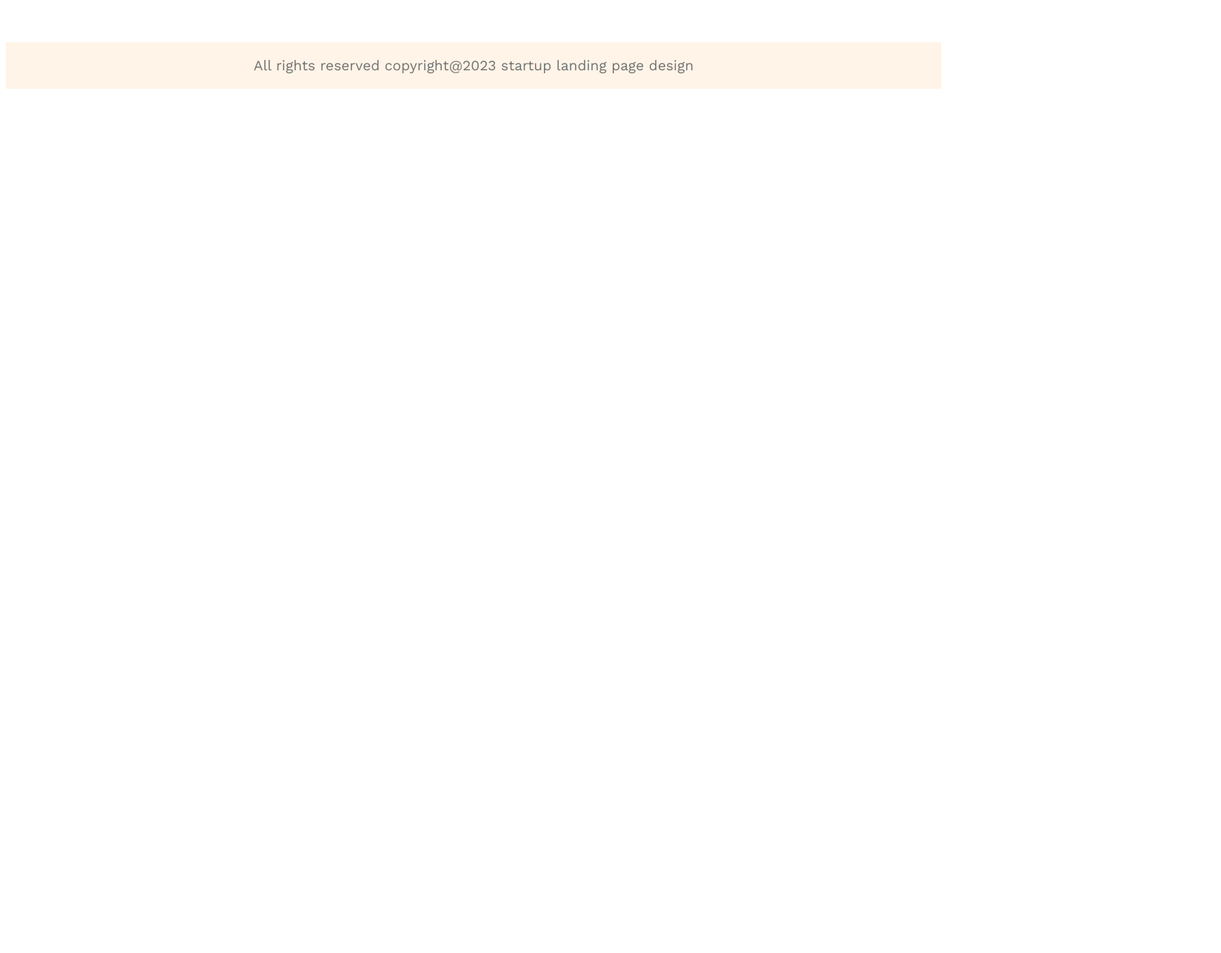
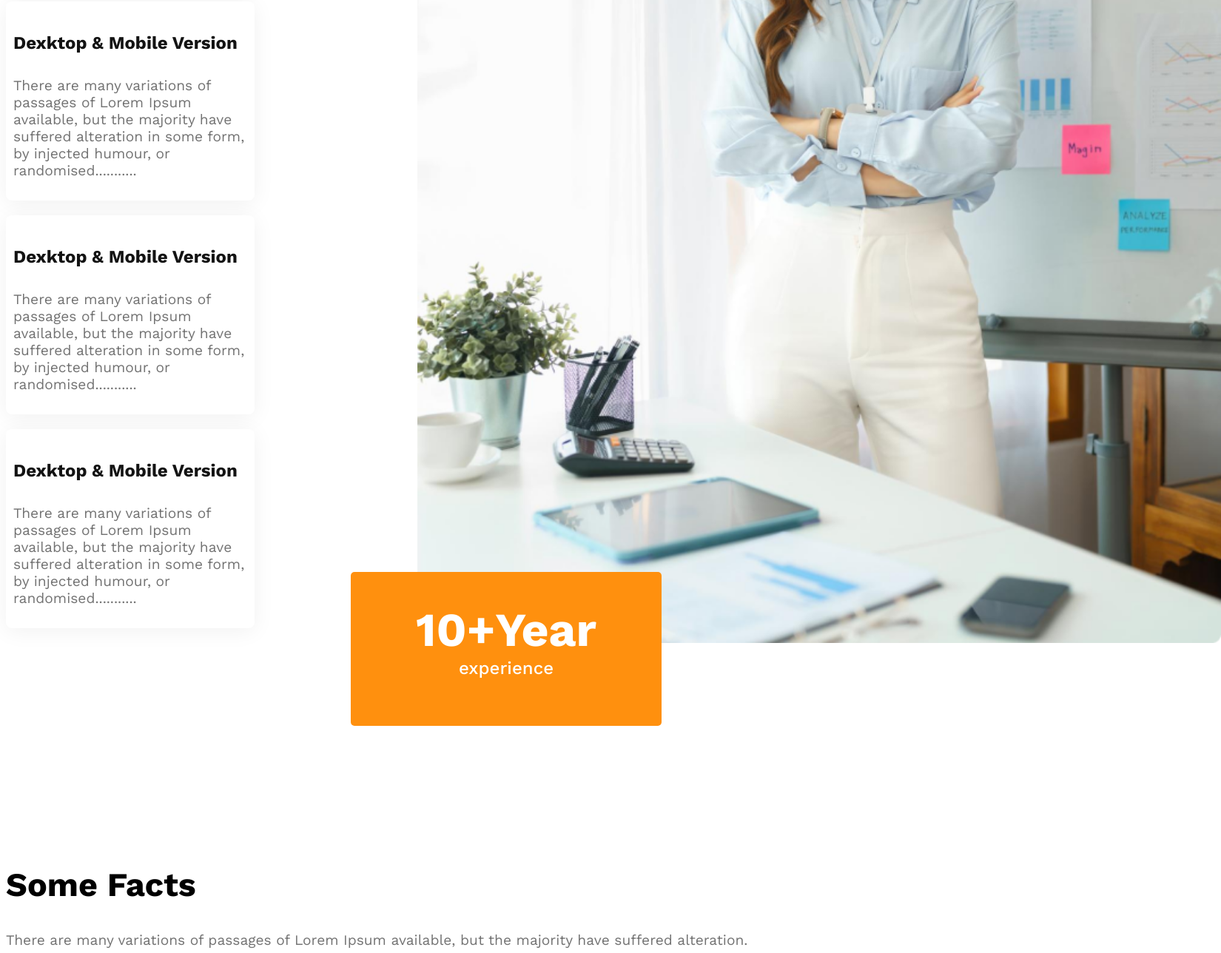
Before and after one commit to Sharif-codes/g3-architect, a plain HTML site: page index.html in a window 1280 px wide. Shown: the part 2604-3892 px from the top of the page at 74% size, 1650 px wide, since content can reach past the window. Before the commit the page ends 2794 px from the top, so only its background shows below. Drawn offline with nearby package versions, Linux system fonts and the light colour scheme.

Commit message:
final commit

```diff
--- a/index.html
+++ b/index.html
@@ -47,7 +47,35 @@
                 <button class="btn-primary">Explore more</button>
             </div>
         </section>
-        <section class="feature"></section>
+        <section class="feature-container">
+            <div class="feature-content">
+                <h2>Features you will <br>love & enjoy</h2>
+                <p>There are many variations of passages of Lorem Ipsum available, but the majority have suffered alteration in some form, by injected humour, or randomised words which don't look even</p>
+                <div class="feature-card">
+                    <h4 class="feature-title">Dexktop & Mobile Version</h4>
+                    <p class="paragraph">There are many variations of passages of Lorem Ipsum available, but the majority have suffered alteration in some form, by injected humour, or randomised...........</p>
+                </div>
+                <div class="feature-card">
+                    <h4 class="feature-title">Dexktop & Mobile Version</h4>
+                    <p class="paragraph">There are many variations of passages of Lorem Ipsum available, but the majority have suffered alteration in some form, by injected humour, or randomised...........</p>
+                </div>
+                <div class="feature-card">
+                    <h4 class="feature-title">Dexktop & Mobile Version</h4>
+                    <p class="paragraph">There are many variations of passages of Lorem Ipsum available, but the majority have suffered alteration in some form, by injected humour, or randomised...........</p>
+                </div>
+                <div class="feature-card">
+                    <h4 class="feature-title">Dexktop & Mobile Version</h4>
+                    <p class="paragraph">There are many variations of passages of Lorem Ipsum available, but the majority have suffered alteration in some form, by injected humour, or randomised...........</p>
+                </div>
+            </div>
+            <div class="feature-img">
+                <img src="images/architect.png" alt="">
+                <div class="experience">
+                    <h1>10+Year</h1>
+                    <p>experience</p>
+                </div>
+            </div>
+        </section>
         <section class="facts">
             <h2 class="fact-title title">Some Facts</h2>
             <p class="paragraph">There are many variations of passages of Lorem Ipsum available, but the majority have suffered alteration.</p>
@@ -76,7 +104,7 @@
 
         </section>
         <section class="sponsor">
-            <h2 class="title">Our Sponspors</h2>
+            <h2 class="sponsor-title title">Our Sponspors</h2>
             <p class="paragraph">There are many variations of passages of Lorem Ipsum available, but the majority have suffered alteration.</p>
             <div class="sponsor-img-container">
                 <div class="sponsor-img"><img src="images/sponsors/spotify.png" alt=""></div>
--- a/style/style.css
+++ b/style/style.css
@@ -130,6 +130,66 @@
      font-weight: 400;
  }
 
+ .feature-container {
+     display: flex;
+     margin: 130px 0;
+     gap: 130px;
+ }
+ .feature-img > img{
+    height: 100%;
+    margin-left: 90px;
+ }
+
+ .feature-content>h2 {
+     color: #131313;
+     font-size: 2.9rem;
+     font-weight: 700;
+     border-left: 8px solid #FF900E;
+     padding-left: 20px;
+ }
+
+ .feature-card {
+     border-radius: 8px;
+     background: #FFF;
+     box-shadow: 0px 4px 30px 0px rgba(0, 0, 0, 0.06);
+     padding: 10px;
+     margin-bottom: 20px;
+ }
+
+ .feature-title {
+     color: #131313;
+     font-size: 1.5rem;
+     font-weight: 600;
+ }
+
+ .experience {
+     color: #FFF;
+     border-radius: 5px;
+     background-color: #FF900E;
+     text-align: center;
+     width: 340px;
+     padding: 40px;
+     position: relative;
+     bottom: 100px;
+ }
+
+ .experience>h1 {
+     font-size: 4rem;
+     font-weight: 700;
+     margin: 0;
+ }
+
+ .experience>p {
+    margin-top: 0;
+     font-size: 1.5rem;
+     font-weight: 500;
+
+ }
+
+ /* fact-style */
+.facts{
+    margin-top: 300px;
+}
  .fact-title {
      font-weight: 700;
  }
@@ -165,13 +225,18 @@
      text-align: center;
  }
 
+ .sponsor-title {
+     font-weight: 700;
+ }
+
  .sponsor-img-container {
      display: flex;
      justify-content: space-evenly;
  }
- .sponsor-img{
-    padding-bottom: 50px;
-    padding-top: 20px;
+
+ .sponsor-img {
+     padding-bottom: 50px;
+     padding-top: 20px;
  }
 
  .p {
@@ -194,8 +259,16 @@
      nav,
      .team-container,
      .card-img-container,
-     .sponsor-img-container {
+     .sponsor-img-container, .feature-container {
          flex-direction: column;
+     }
+     .feature-img img{
+        width: 90%;
+        margin: 0;
+     }
+     .experience{
+        width: 300px;
+        position: static;
      }
 
      .team-img-container {
```
